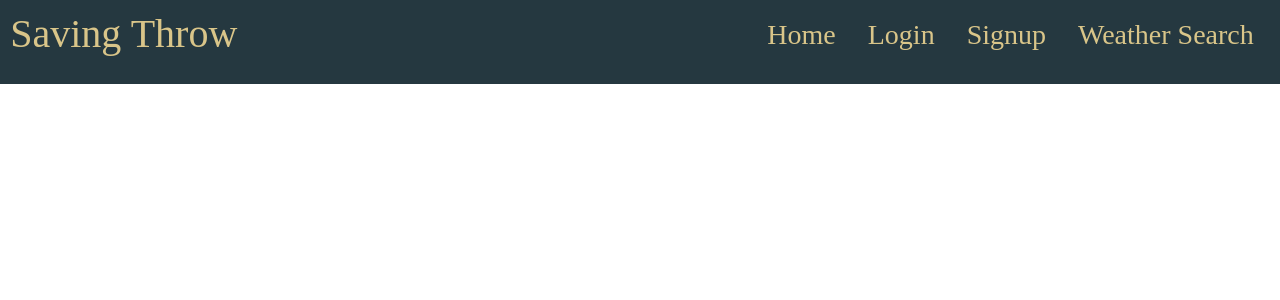
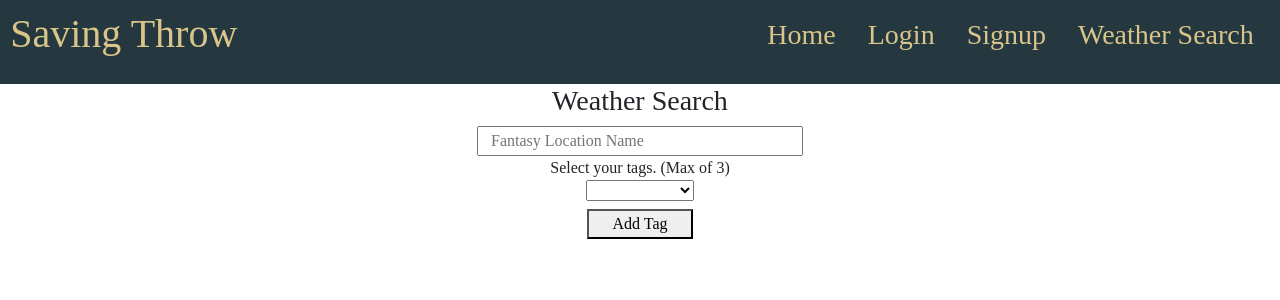
Before and after one commit to AnthonyRqqq/saving-throw-app, a React (Vite) app in the folder client/: page /weather/search in a window 1280 px wide. Shown: the top 300 px of the page. Built offline with nearby package versions, Linux system fonts and the light colour scheme.

Commit message:
Dropdown for tags and tag selection styled

```diff
--- a/client/src/components/WeatherSearchForm.jsx
+++ b/client/src/components/WeatherSearchForm.jsx
@@ -5,31 +5,113 @@ import { GET_LOCATIONS, GET_LOCATIONS_BY_TAGS, GET_FANTASY_LOCATIONS } from '../
 import { CREATE_FANTASY_LOCATION } from '../utils/mutations';
 
 export default function WeatherSearchForm() {
-    // Set up tags array using state to dynamically update available locations
+    // Set up arrays using state to dynamically update available locations
     const [tags, setTags] = useState([]);
+    const [selectedTag, setSelectedTag] = useState('')
+    const [filteredLocations, setFilteredLocations] = useState([]);
+    const [fantasyLocationName, setFantasyLocationName] = useState('')
 
-    // Define queries
-    const [getAllLocations] = useQuery(GET_LOCATIONS);
-    const [getFilteredLocations] = useQuery(GET_LOCATIONS_BY_TAGS);
-    const [getFantasyLocations] = useQuery(GET_FANTASY_LOCATIONS);
+    const tagOptions = ['Desert', 'Dunes', 'Hot', 'Arid', 'Cold', 'Tundra', 'Windy', 'Snowy', 'Tropical', 'Jungle', 'River', 'Rainy', 'Warm', 'Moderate', 'Coastal', 'Mountains', 'Marshes', 'Forest', 'Windy', 'Stormy', 'Plains', 'River', 'Dry']
+
+    // // Define queries
+    // const { allLocationData, allLocationLoading } = useQuery(GET_LOCATIONS);
+    // const { filteredLocationData, filteredLocationLoading } = useQuery(GET_LOCATIONS_BY_TAGS);
+    // const { fantasyLocationData, fantasyLocationLoading } = useQuery(GET_FANTASY_LOCATIONS);
 
     // Define mutation
     const [createFantasyLocation] = useMutation(CREATE_FANTASY_LOCATION);
 
     const handleTagSelect = async (e) => {
-        const { target } = e;
+            console.log("HERE")
 
-        // Checks for tag button
-        if (target.className === 'tagBtn') {
+            // Keeps search results limited to three
+            if (tags.length === 3) {
+                tags.shift();
+            }
 
             // Get the name of the tag and adds it to the tags array
-            const tagName = target.value;
-            const newTagsArray = [...tags, tagName];
+            const newTagsArray = [...tags, selectedTag];
 
             // Updates state
             setTags(newTagsArray);
-        };
+            console.log(newTagsArray)
     };
 
+    const handleInputChange = (e) => {
+        const { target } = e;
+        const inputType = target.name;
+        const inputValue = target.value;
+
+        if (inputType === 'fantasyLocationName') {
+            setFantasyLocationName(inputValue);
+        } else if (inputType === 'tagSelect') {
+            setSelectedTag(inputValue)
+        }
+    };
+
+    const handleFormSubmit = async (e) => {
+
+        // Prevents page refresh
+        e.preventDefault();
+
+        try {
+
+        } catch (err) {
+            console.error(err);
+            throw new Error('Could not create linked location.')
+        }
+    }
+
+    return (
+        <div className='form-div'>
+            <h3 className='row justify-content-center'>Weather Search</h3>
+            <form className='weather-search-form justify-content-center' onSubmit={handleFormSubmit}>
+
+                {/* Input field for the name of the fantasy location */}
+                <div className='row justify-content-center'>
+                    <input
+                        className='col-3'
+                        value={fantasyLocationName}
+                        name='fantasyLocationName'
+                        onChange={handleInputChange}
+                        type='text'
+                        placeholder='Fantasy Location Name'
+                        required
+                    />
+                </div>
+
+                {/* For selecting tags */}
+                <div className='row justify-content-center'>
+                    {/* Div to separate span onto own line */}
+                    <div className='row justify-content-center'>
+                    <span className='row justify-content-center'>Select your tags. (Max of 3)</span>
+                    </div>
+
+                    {/* Dropdown of tag options */}
+                    <select className='col-1' name='tagSelect' onChange={handleInputChange}>
+                        <option value='' disabled selected style={{ textAlign: 'center'}}></option>
+                        {tagOptions.map((tag, index) => (
+                            <option className='tagSelect' key={index} value={tag} style={{ textAlign: 'center'}}>{tag}</option>
+                        ))};
+                    </select>
+
+                    {/* Button for adding tags to the search array */}
+                    <div className='row justify-content-center'>
+                        <button className='col-1 mt-2 tagBtn' onClick={handleTagSelect}>Add Tag</button>
+                    </div>
+
+                    {/* Displays selected tags, max of three */}
+                    <div className='row justify-content-center'>
+                        <ul className='col-1' style={{ listStyle: 'none', padding: '0'}}>
+                            {tags.map((tag, index) => (
+                                <li style={{ textAlign: 'center', listStyle: 'none', display: 'inline-block', marginRight: '5px'}}>{tag}</li>
+                            ))}
+                        </ul>
+                    </div>
+                </div>
+
+            </form>
+        </div>
+    )
 
 }
--- a/client/src/pages/WeatherSearch.jsx
+++ b/client/src/pages/WeatherSearch.jsx
@@ -1,3 +1,9 @@
+import WeatherSearchForm from '../components/WeatherSearchForm'
+
 export default function WeatherSearch() {
-    <h1>WeatherSearch</h1>
+    return (
+        <div>
+            <WeatherSearchForm />
+        </div>
+    )
     }
```
